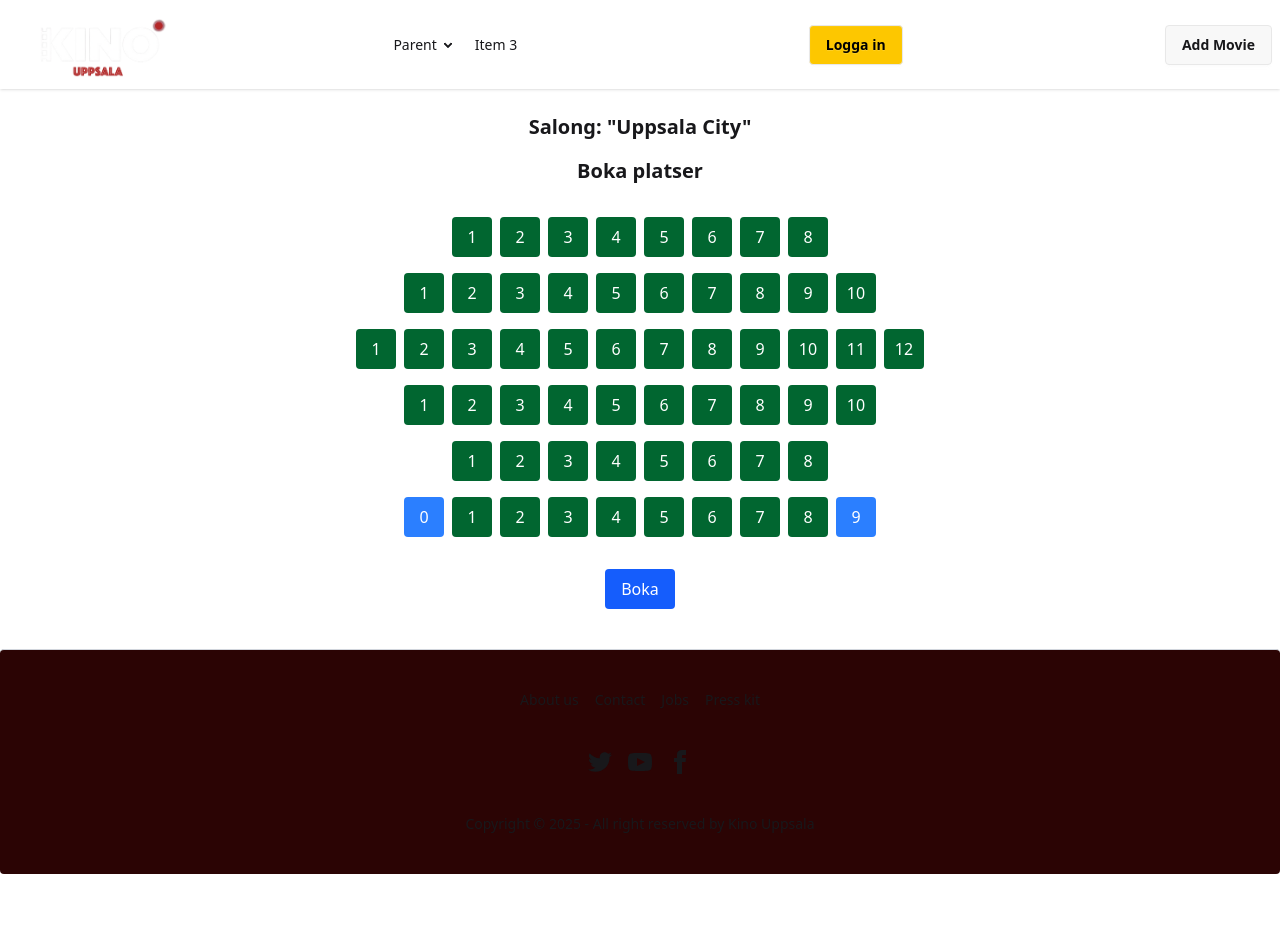
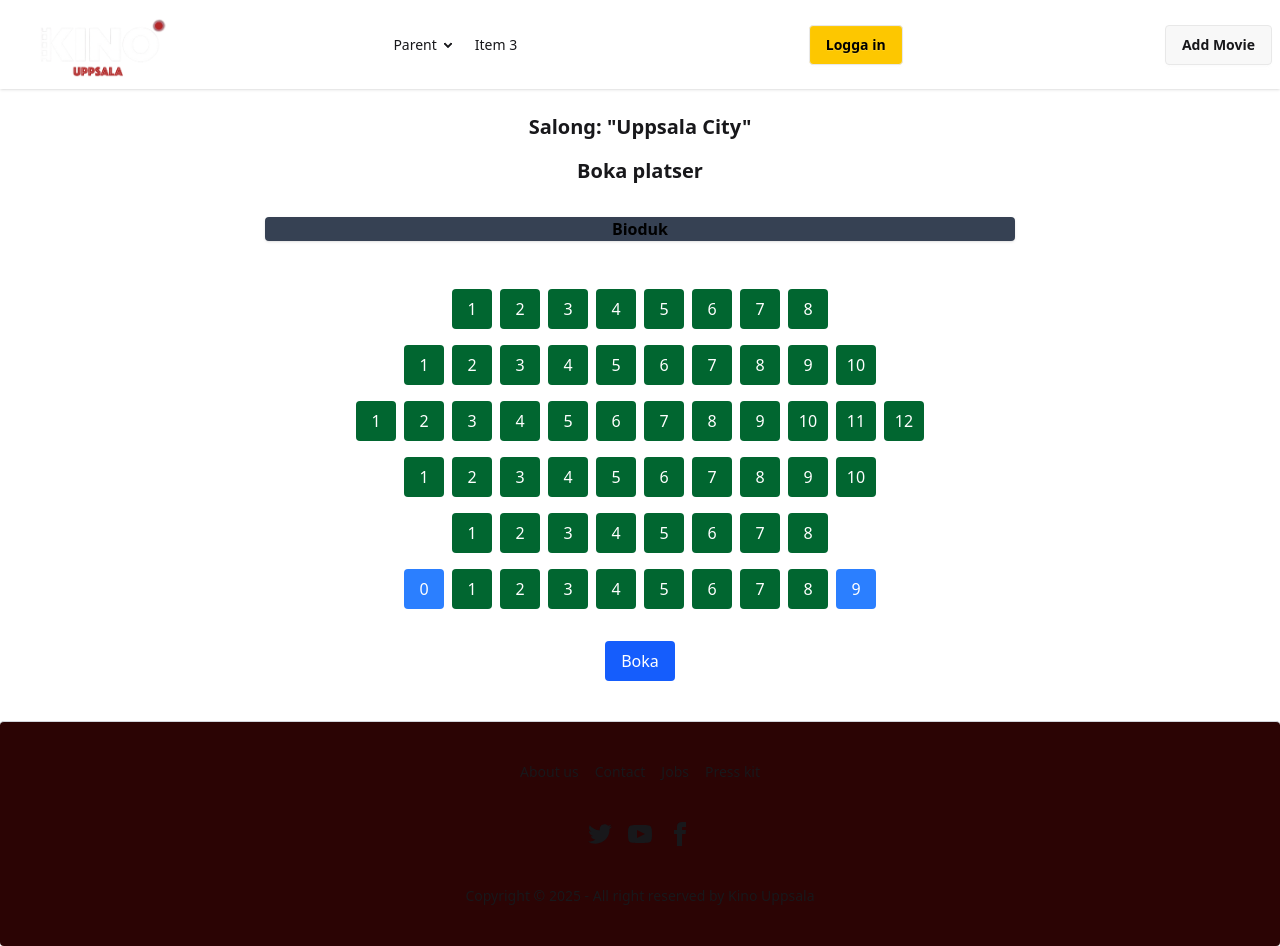
Before and after one commit to alfredbrannare/kino-nextjs-app, a Next.js app: page /auditoriums/city in a window 1280 px wide. Before the commit the page ends 874 px from the top, so only its background shows below. Built offline with nearby package versions, Linux system fonts and the light colour scheme; no server answers; the database is empty.

Commit message:
Added movie screen and hover effekt

```diff
--- a/src/components/SeatSelector.jsx
+++ b/src/components/SeatSelector.jsx
@@ -66,6 +66,9 @@ export default function SeatSelector({ movieId, screeningTime, userId, rows = 5,
 
     return (
         <div className="p-4 space-y-4">
+            <div className="flex justify-center mb-6">
+                <div className="w-5/8 h-6 bg-gray-700 rounded-sm shadow-sm text-black font-bold mb-6">Bioduk</div>
+            </div>
             {salong.map((row, rowIndex) => (
                 <div key={rowIndex} className="flex justify-center gap-2">
                     {row.map((seat, seatIndex) => {
@@ -87,7 +90,8 @@ export default function SeatSelector({ movieId, screeningTime, userId, rows = 5,
                                         : seat.isWheelchair
                                             ? 'bg-blue-500'
                                             : 'bg-green-800'
-                                    }`}
+                                    }
+                                    hover:border-3 hover:border-white hover:scale-105 transition`}
                             >
                                 {seat.seat}
                             </button>
```
